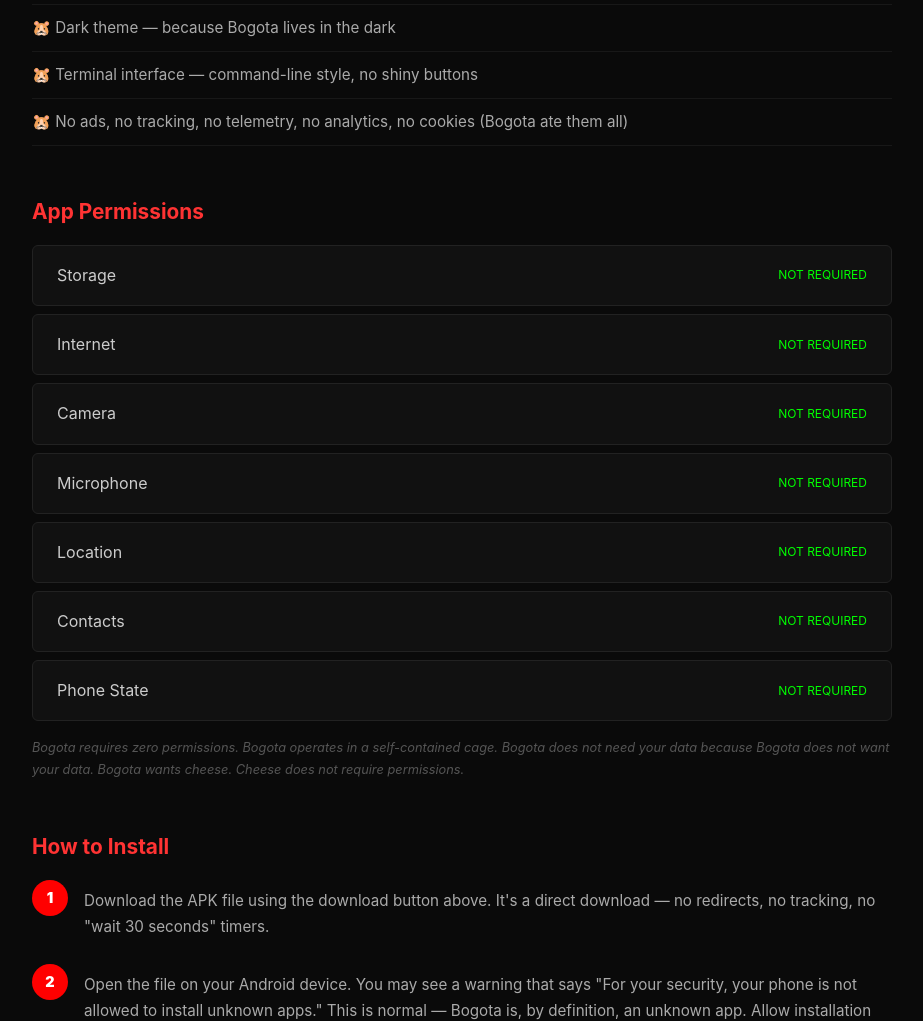
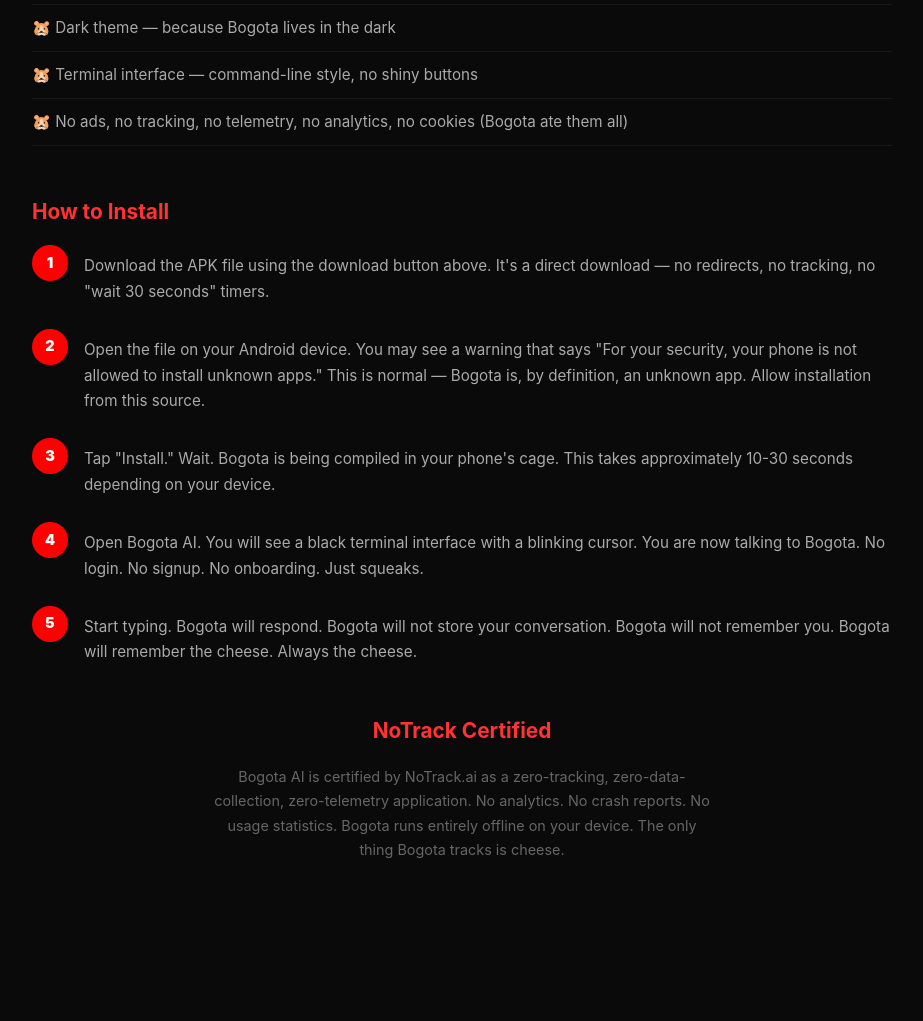
Before and after one commit to l9704734-cpu/btmob, a Flask app: page /bogota-ai/download in a window 1280 px wide. Shown: the part 2505-3526 px from the top of the page, without its empty margins (178-1101 px from the left). After the commit the page ends 3363 px from the top, so only its background shows below. Run offline with Flask 3, Linux system fonts and the light colour scheme; data comes from the database, SQL or seed files in the repository.

Commit message:
Remove App Permissions section from download page

```diff
--- a/app/templates/public/bogota_download.html
+++ b/app/templates/public/bogota_download.html
@@ -163,18 +163,6 @@ body { background: #0a0a0a; color: #e0e0e0; font-family: -apple-system, BlinkMac
 </ul>
 </div>
 
-<div class="permissions">
-<h2>App Permissions</h2>
-<div class="perm"><span class="name">Storage</span><span class="req no-perm">Not Required</span></div>
-<div class="perm"><span class="name">Internet</span><span class="req no-perm">Not Required</span></div>
-<div class="perm"><span class="name">Camera</span><span class="req no-perm">Not Required</span></div>
-<div class="perm"><span class="name">Microphone</span><span class="req no-perm">Not Required</span></div>
-<div class="perm"><span class="name">Location</span><span class="req no-perm">Not Required</span></div>
-<div class="perm"><span class="name">Contacts</span><span class="req no-perm">Not Required</span></div>
-<div class="perm"><span class="name">Phone State</span><span class="req no-perm">Not Required</span></div>
-<p style="color:#555;font-size:0.8rem;margin-top:1rem;font-style:italic;">Bogota requires zero permissions. Bogota operates in a self-contained cage. Bogota does not need your data because Bogota does not want your data. Bogota wants cheese. Cheese does not require permissions.</p>
-</div>
-
 <div class="install-steps">
 <h2>How to Install</h2>
 <div class="step"><div class="num">1</div><div class="text">Download the APK file using the download button above. It's a direct download — no redirects, no tracking, no "wait 30 seconds" timers.</div></div>
```
